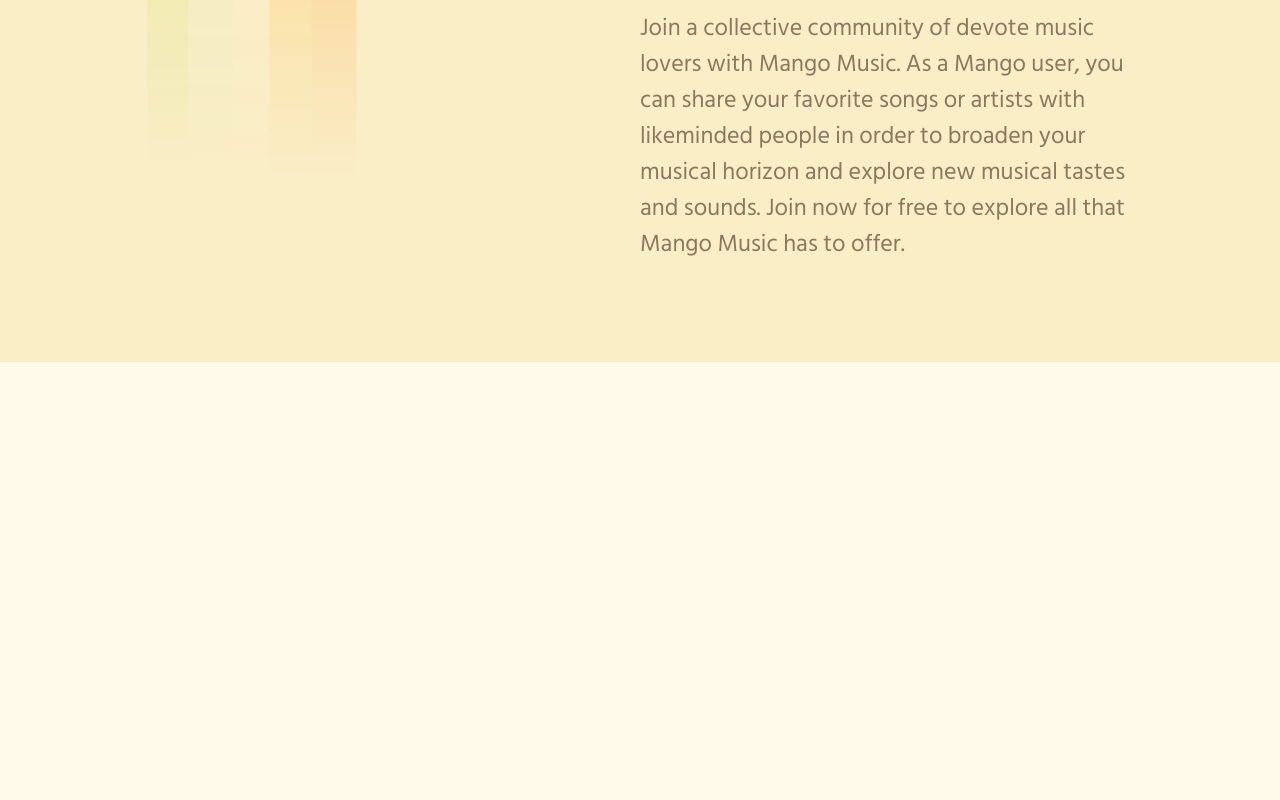
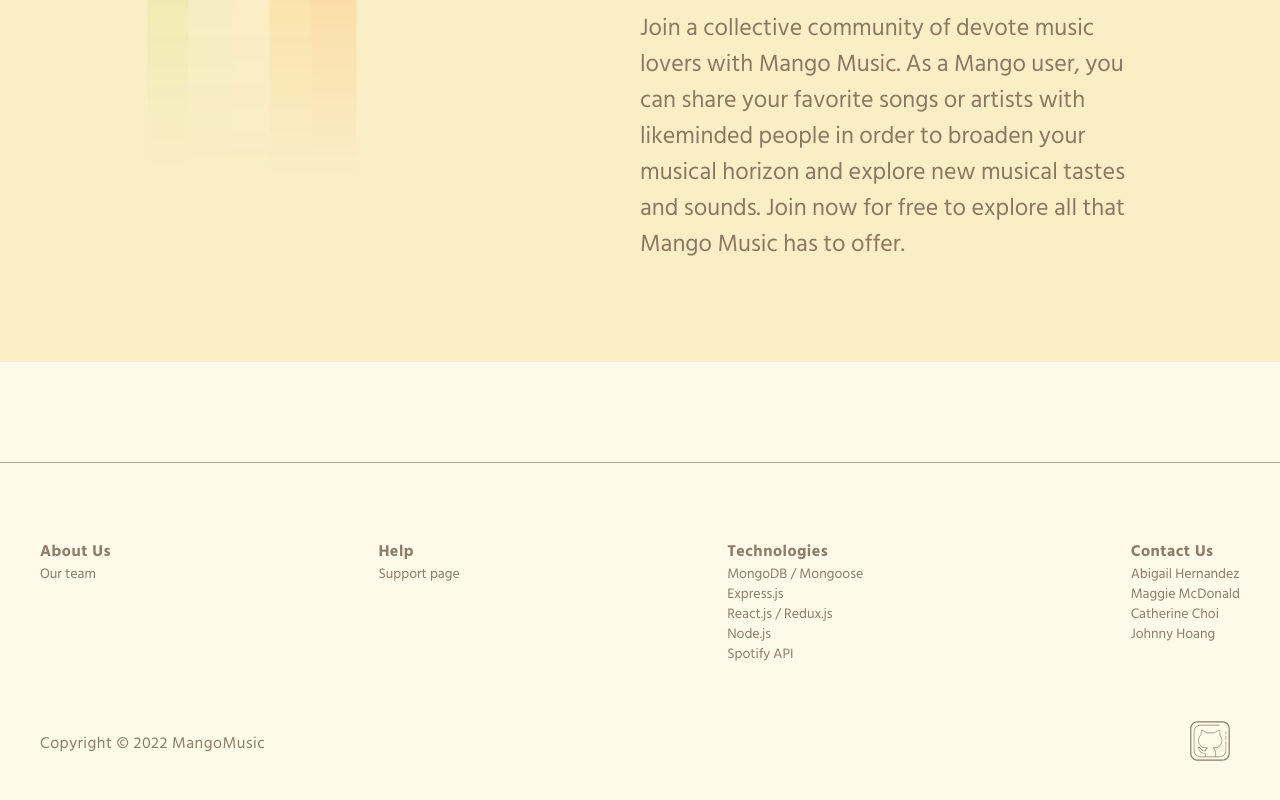
Before and after one commit to MangoMusicMedia/mango-music, a React (Create React App) app in the folder frontend/: page /#/welcome in a window 1280 px wide. Shown: the part 1064-1864 px from the top of the page. Before the commit the page ends 1426 px from the top, so only its background shows below. Built offline with nearby package versions, Linux system fonts and the light colour scheme.

Commit message:
Added Footer to Splash

```diff
--- a/frontend/src/components/splash/splash.jsx
+++ b/frontend/src/components/splash/splash.jsx
@@ -6,6 +6,7 @@
 import { connect } from 'react-redux';
 import { openModal } from '../../actions/modal_actions';
 import SplashHeader from './splash_header';
+import Footer from '../footer/footer';
 
 
 const Splash = ({ openModal }) => {
@@ -53,6 +54,7 @@
           </div>
         </div>
       </div>
+      <Footer/>
     </div>
   );
 }
```
